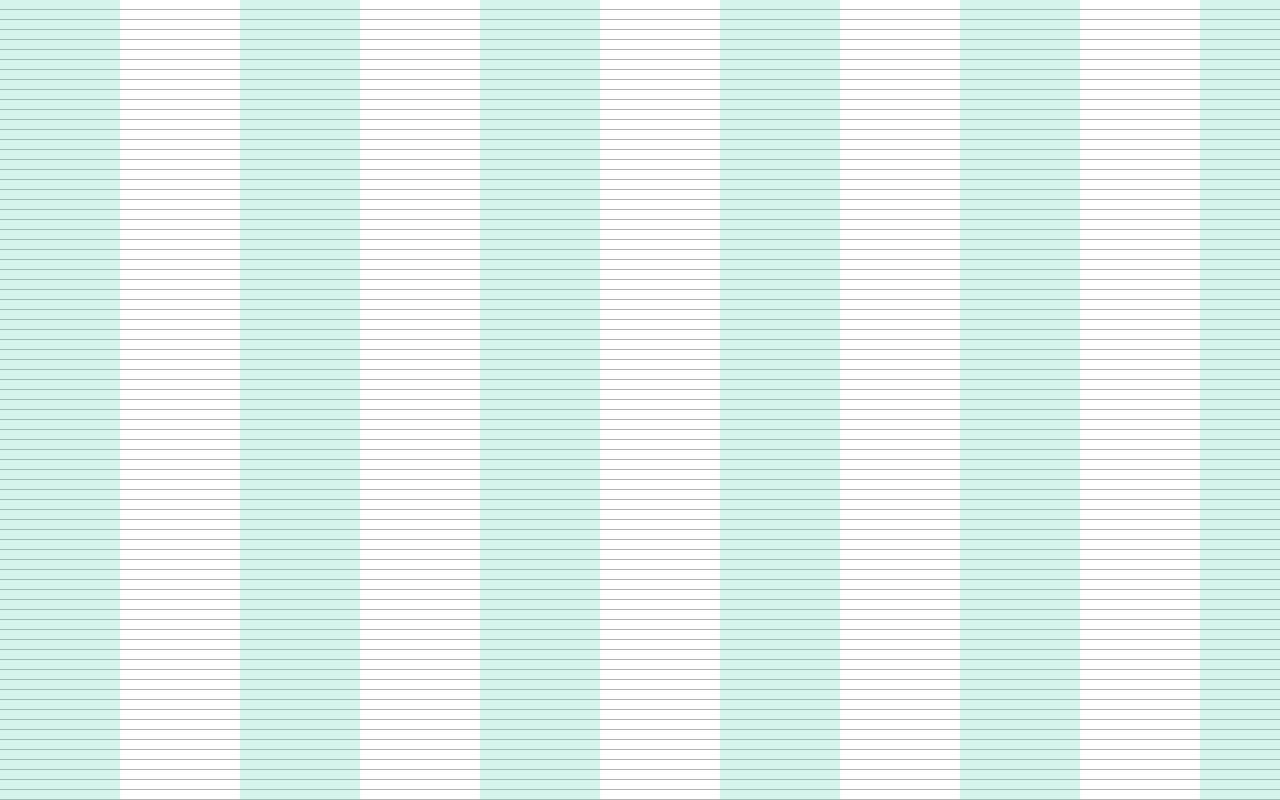
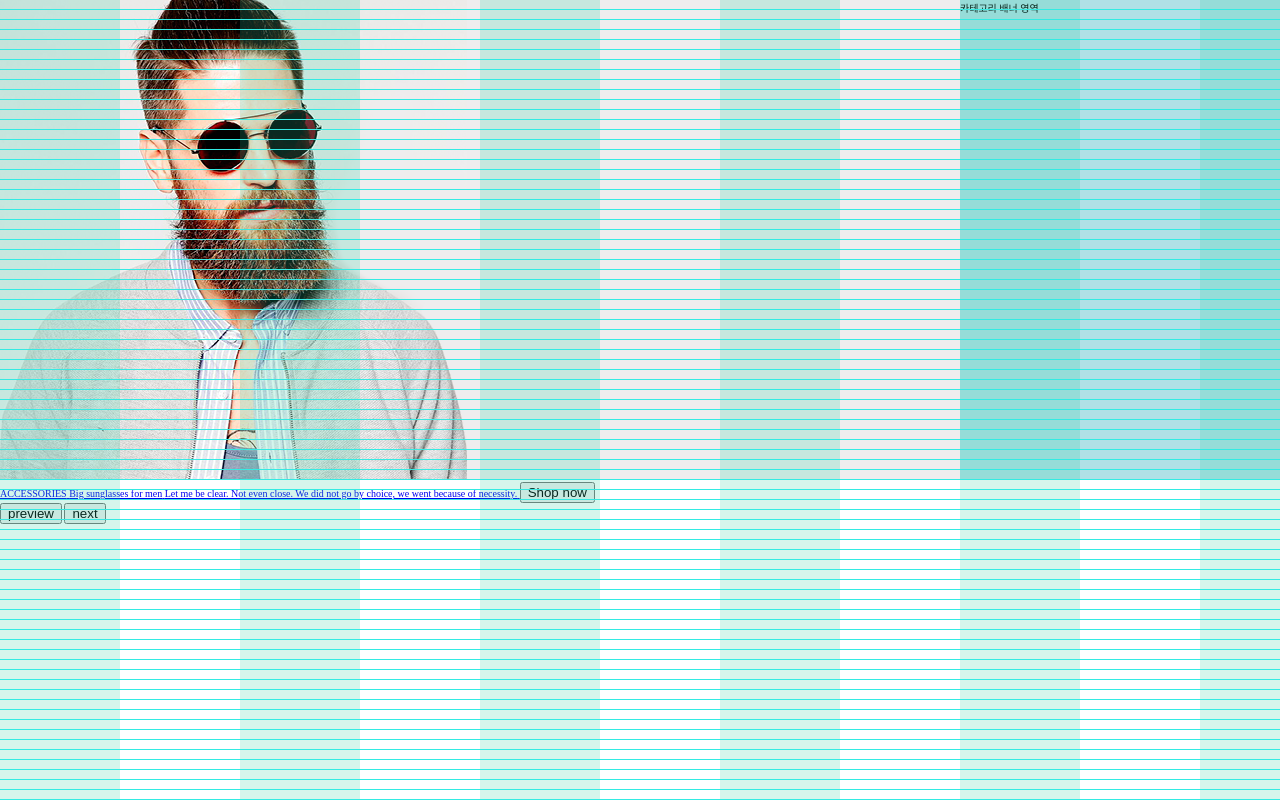
Before and after one commit to goexpert/Aware-1920, a plain HTML site: page index.html in a window 1280 px wide. Shown: the top 800 px of the page. Drawn offline with Linux system fonts and the light colour scheme.

Commit message:
slider 영역 - markup, sass 분리생성, images 폴더 생성

```diff
--- a/index.html
+++ b/index.html
@@ -5,6 +5,7 @@
   <meta name="viewport" content="width=device-width, initial-scale=1.0">
   <meta http-equiv="X-UA-Compatible" content="ie=edge">
   <link rel="stylesheet" href="css/style.css">
+  <link rel="stylesheet" href="css/slider.css">
   <title>Document</title>
 </head>
 <body>
@@ -12,8 +13,29 @@
   <div class="header">
 
   </div>
-  <div class="slider">
-
+  <div class="row slider">
+    <div class="col-8 slider-main">
+      <ul>
+        <li>
+          <img src="images/contents/cont_main_slider01.png" alt="Man's Sungrass" width="960" height="480">
+          <div class="product-info">
+            <a href="#">
+              <span class="category">ACCESSORIES</span>
+              <span class="names">Big sunglasses for men</span>
+              <span class="desription">Let me be clear. Not even close. We did not go by choice, we went because of necessity.</span>
+            </a>
+            <button type="button">Shop now</button>
+          </div>
+        </li>
+      </ul>
+      <div class="slider-nav">
+        <button type="button">preview</button>
+        <button type="button">next</button>
+      </div>
+    </div>
+    <div class="col-8 slider-category">
+      카테고리 배너 영역
+    </div>
   </div>
   <div class="banners-1">
 
--- /dev/null
+++ b/sass/slider.sass
@@ -0,0 +1,23 @@
+/*----------------------------
+ * 리셋 영역 ( 아마 공통 모듈이 될 )
+ */
+html, body, ul
+	margin: 0
+	padding: 0
+
+ul
+	list-style-type: none
+/*
+ * 리셋 영역 ( 아마 공통 모듈이 될 )
+ ----------------------------*/
+
+html
+	font-size: 0.625rem		// 10px로 초기화
+
+.slider-main
+	height: 48rem
+
+
+.slider-category
+	background: powderblue
+	height: 48rem
```
Also changed, not shown: Aware_1920-assets/cont_main_slider01.png (added), css/slider.css (added), images/btn/btn-next.png (added), images/btn/btn-prev.png (added), images/btn/btn-slide-off.png (added), images/btn/btn-slide-on.png (added), images/contents/cont_main_slider01.png (added), 1 other file.
